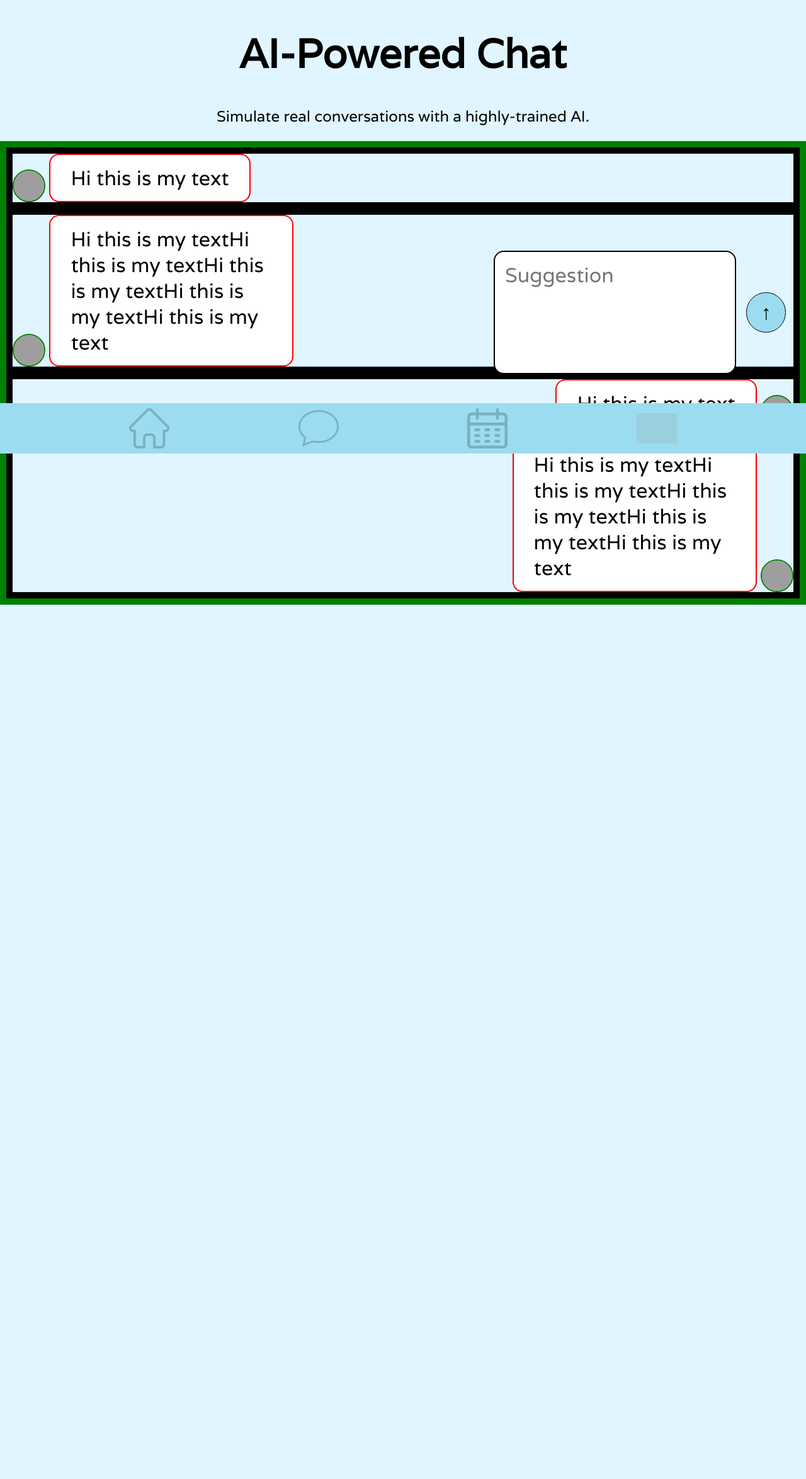
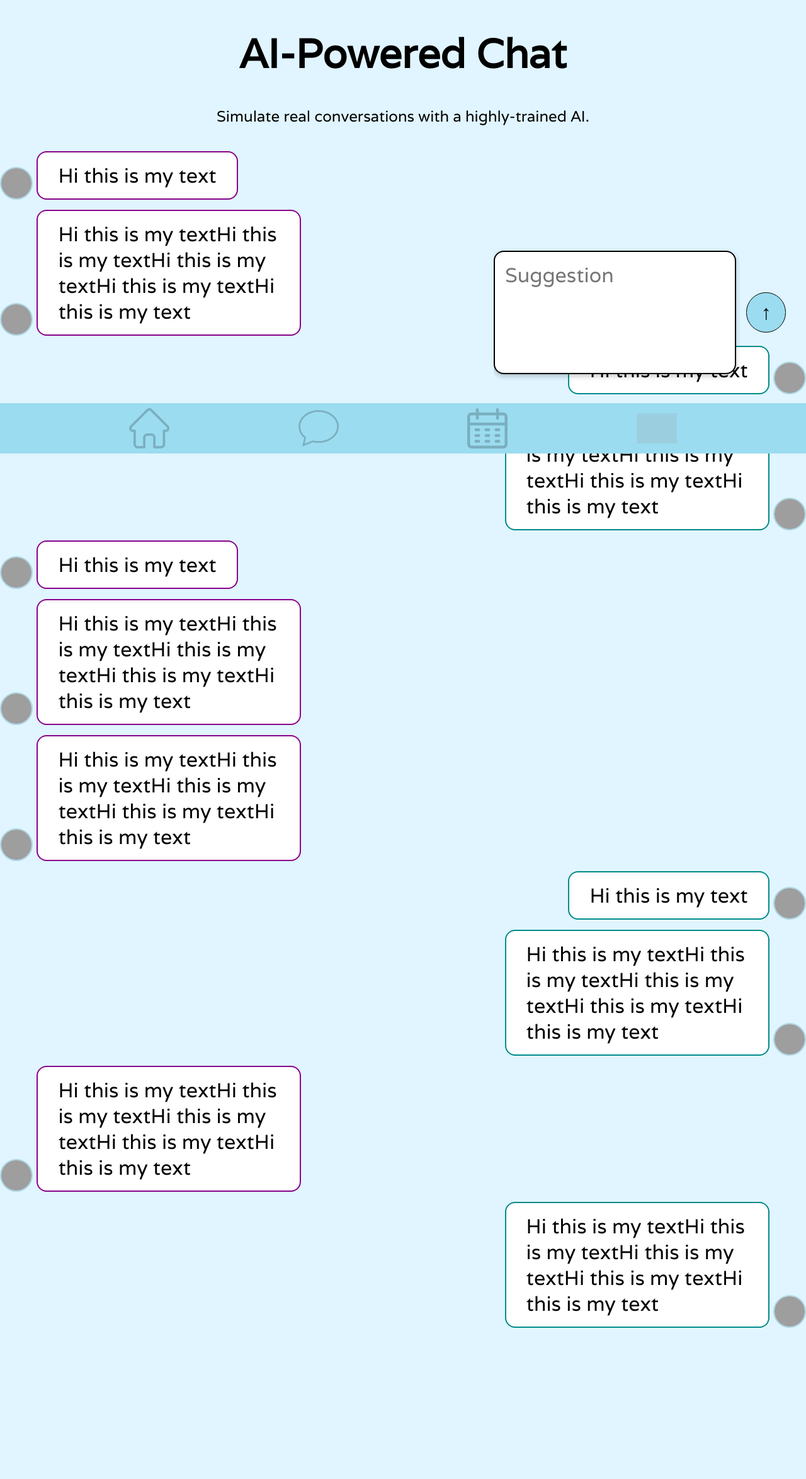
Before and after one commit to JayChauhan2/VeteransProject, a Flask app: page /chat/ in a window 1280 px wide. Shown: the part 80-2428 px from the top of the page at 63% size. Before the commit the page ends 1040 px from the top, so only its background shows below. Run offline with Flask 3, Linux system fonts and the light colour scheme; grey boxes are pictures that could not be loaded.

Commit message:
finished ai styling

```diff
--- a/static/style.css
+++ b/static/style.css
@@ -260,7 +260,7 @@ textarea {
 .usr-msg-holder {
     position: fixed;
     display: flex;
-    justify-content: space-evenly;
+    /* justify-content: space-evenly; */
     bottom: var(--navHeight);
     right: 1em;
     width: 30em;
@@ -280,6 +280,7 @@ textarea {
     font-family:  var(--default-texts);
     padding: 0.5em;
     border: 2px solid black;
+    box-shadow: rgba(0, 0, 0, 0.24) 0px 3px 8px;
 }
 
 
@@ -295,6 +296,7 @@ textarea {
     margin-right: 0.5em;
     transition: background-color 0.05s ease, transform 0.1s ease;
     font-family: Helvetica;
+
 }
 
 .usr-msg-holder button:active {
@@ -302,18 +304,19 @@ textarea {
 }
 
 .msg-zone {
-    border: 10px solid green;
+    z-index: 2000;
+    margin-bottom: 22em;
 }
 
 .chat-msg-holder {
     display: flex;
     align-items: end;
-    border: 10px solid black;
+    padding-top: 1em;
 }
 
 .chat-msg-holder img {
     display: flex;
-    border: 2px solid green;
+    border: 2px solid lightblue;
     width: 3em;
     border-radius: 2em;
     height: 3em;
@@ -321,7 +324,7 @@ textarea {
 }
 
 .chat-msg-holder div {
-    border: 2px solid red;
+    border: 2px solid darkmagenta;
     background-color: white;
     font-size: 2em;
     border-radius: 0.5em;
@@ -329,7 +332,7 @@ textarea {
     padding-top: 0.5em;
     padding-bottom: 0.5em;
     margin-left: 0.2em;
-    max-width: 10em;
+    max-width: 11em;
 }
 
 .user {
@@ -337,6 +340,7 @@ textarea {
 }
 
 .user div {
+    border: 2px solid darkcyan;
     margin-right: 0.2em;
 }
 
--- a/templates/chat.html
+++ b/templates/chat.html
@@ -25,6 +25,38 @@
         <img src="x.png">
         <div class="chat-msg-text">Hi this is my textHi this is my textHi this is my textHi this is my textHi this is my text</div>
     </div>
+
+    <div class="chat-msg-holder">
+        <img src="x.png">
+        <div class="chat-msg-text">Hi this is my text</div>
+    </div>
+    <div class="chat-msg-holder">
+        <img src="x.png">
+        <div class="chat-msg-text">Hi this is my textHi this is my textHi this is my textHi this is my textHi this is my text</div>
+    </div>
+    <div class="chat-msg-holder">
+        <img src="x.png">
+        <div class="chat-msg-text">Hi this is my textHi this is my textHi this is my textHi this is my textHi this is my text</div>
+    </div>
+
+    <div class="chat-msg-holder user">
+        <img src="x.png">
+        <div class="chat-msg-text">Hi this is my text</div>
+    </div>
+    <div class="chat-msg-holder user">
+        <img src="x.png">
+        <div class="chat-msg-text">Hi this is my textHi this is my textHi this is my textHi this is my textHi this is my text</div>
+    </div>
+
+    <div class="chat-msg-holder">
+        <img src="x.png">
+        <div class="chat-msg-text">Hi this is my textHi this is my textHi this is my textHi this is my textHi this is my text</div>
+    </div>
+
+    <div class="chat-msg-holder user">
+        <img src="x.png">
+        <div class="chat-msg-text">Hi this is my textHi this is my textHi this is my textHi this is my textHi this is my text</div>
+    </div>
 </div>
 
 <div class="usr-msg-holder">
```
